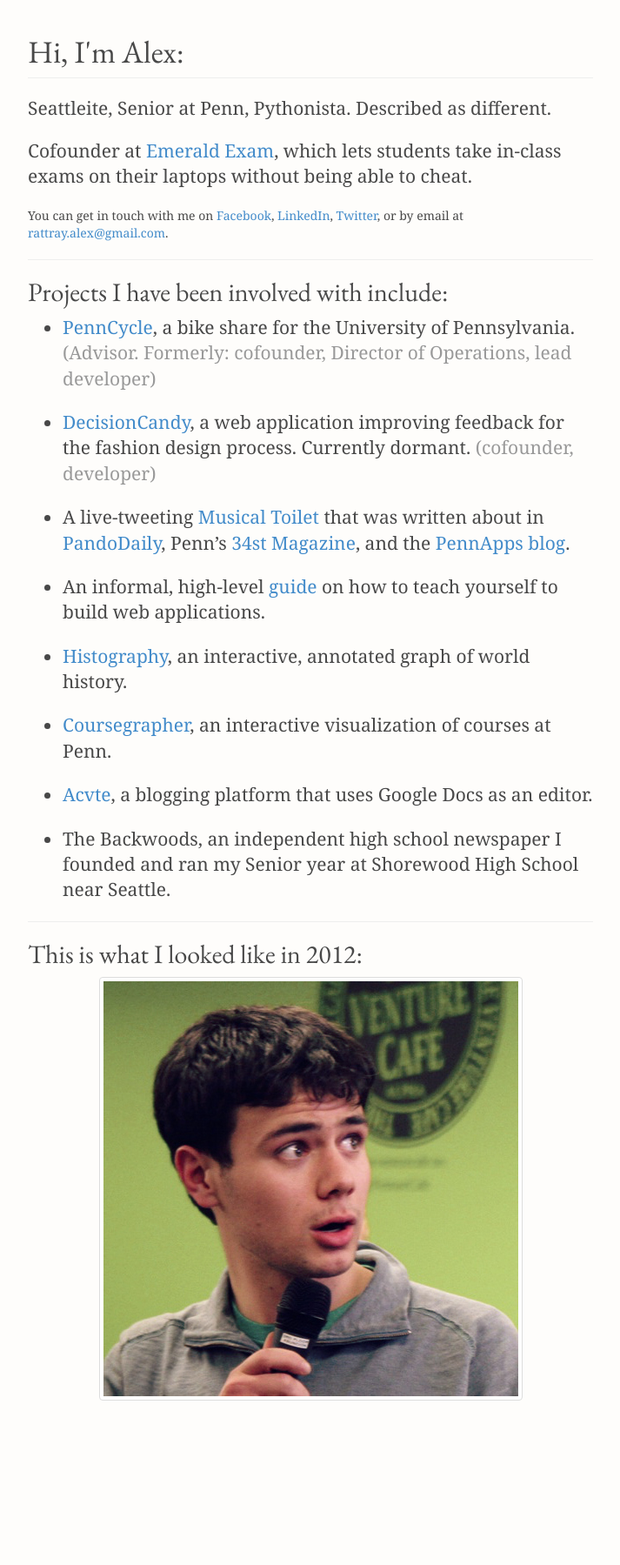
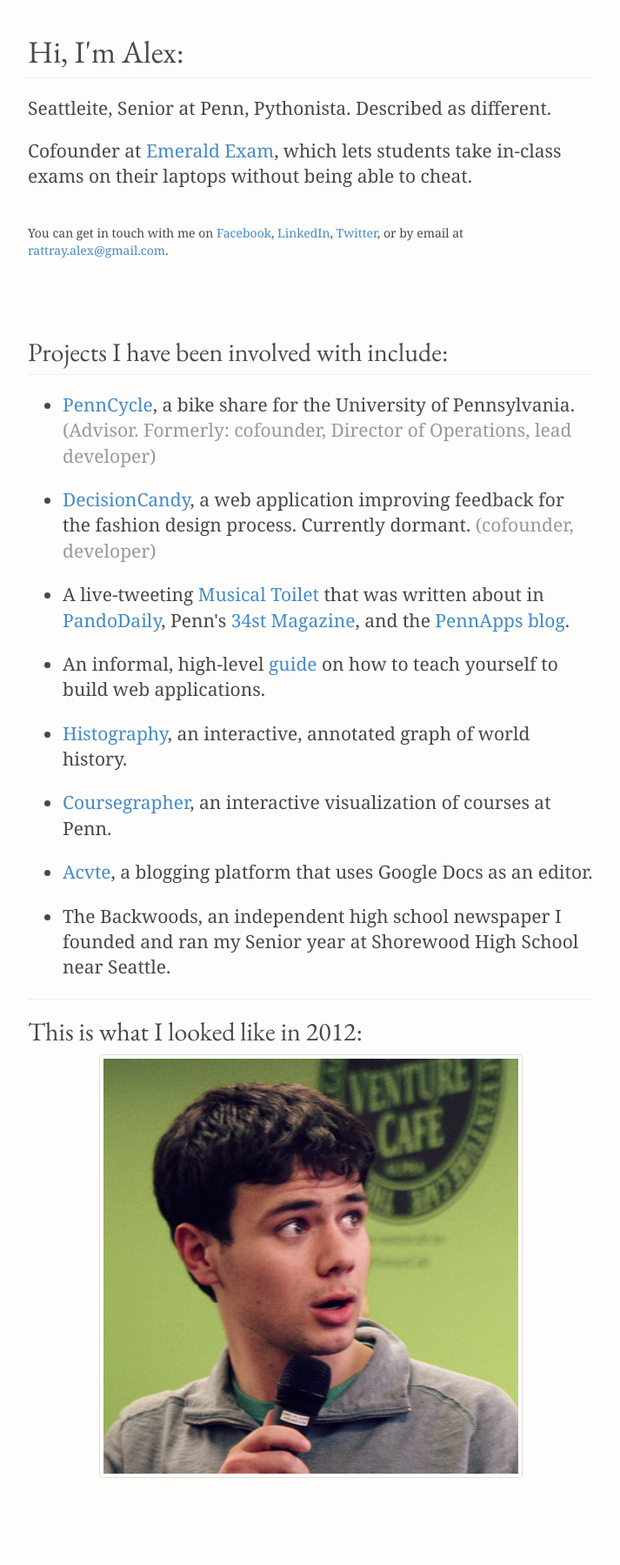
Before and after one commit to rattrayalex/rattrayalex.github.io, a Jekyll site: the page index.html, which Jekyll copies as it is, in a window 1280 px wide. Shown: the whole page at 87% size, without its empty margins (283-996 px from the left). Built offline with Jekyll 4.4.1, drawn with Linux system fonts in a browser that asks for light colours; Markdown is read by kramdown in place of the engine named in the settings; before the commit the page ends 1710 px from its top, so only the background shows below that.

Commit message:
minor restyling

```diff
--- a/index.html
+++ b/index.html
@@ -47,6 +47,7 @@
         <a href="http://emeraldexam.com">Emerald Exam</a>,
         which lets students take in-class exams on their laptops without being able to cheat.
       </p>
+      <br>
       <p>
         You can get in touch with me on
         <a href="http://facebook.com/mouselatterman">Facebook</a>,
@@ -55,8 +56,9 @@
         or by email at
         <a href="mailto:rattray.alex+.com@gmail.com">rattray.alex@gmail.com</a>.
       </p>
-      <hr>
-      <h2>Projects I have been involved with include:</h2>
+      <br>
+      <br>
+      <h2 class="page-header">Projects I have been involved with include:</h2>
       <ul class="lead">
         <li>
           <a href="http://penncycle.org">PennCycle</a>, a bike share for the University of Pennsylvania.
@@ -67,7 +69,7 @@
           <span class="text-muted">(cofounder, developer)</span>
         </li>
         <li>
-          A live-tweeting <a href="http://github.com/rattrayalex/musical-toilet">Musical Toilet</a>&nbsp;that was written about in <a href="http://pandodaily.com/2013/01/22/meet-musical-toilet-the-latest-innovation-in-the-connected-bathroom/">PandoDaily</a>, Penn’s <a href="http://34st.com/2013/01/penn-has-a-hack-for-that/">34st Magazine</a>, and the <a href="http://blog.pennapps.com/post/40993980632/whos-hacking-what-the-musical-toilet">PennApps blog</a>. </li>
+          A live-tweeting <a href="http://github.com/rattrayalex/musical-toilet">Musical Toilet</a>&nbsp;that was written about in <a href="http://pandodaily.com/2013/01/22/meet-musical-toilet-the-latest-innovation-in-the-connected-bathroom/">PandoDaily</a>, Penn's <a href="http://34st.com/2013/01/penn-has-a-hack-for-that/">34st Magazine</a>, and the <a href="http://blog.pennapps.com/post/40993980632/whos-hacking-what-the-musical-toilet">PennApps blog</a>. </li>
         <li>
           An informal, high-level
           <a href="https://docs.google.com/document/d/1ZYvik8gFPK_HTYEoqJNwHw_2UDDfGxCRsHYrWahjt_Q/edit">guide</a>
```
